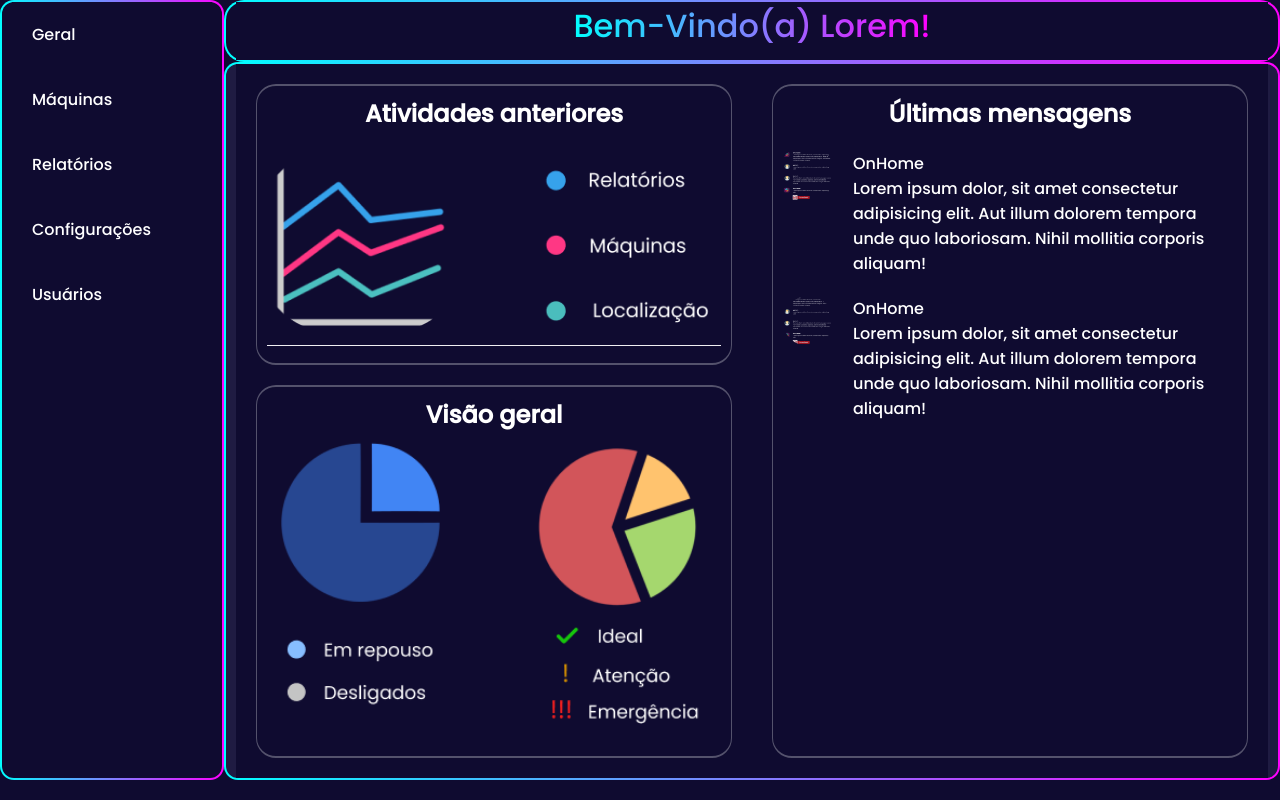
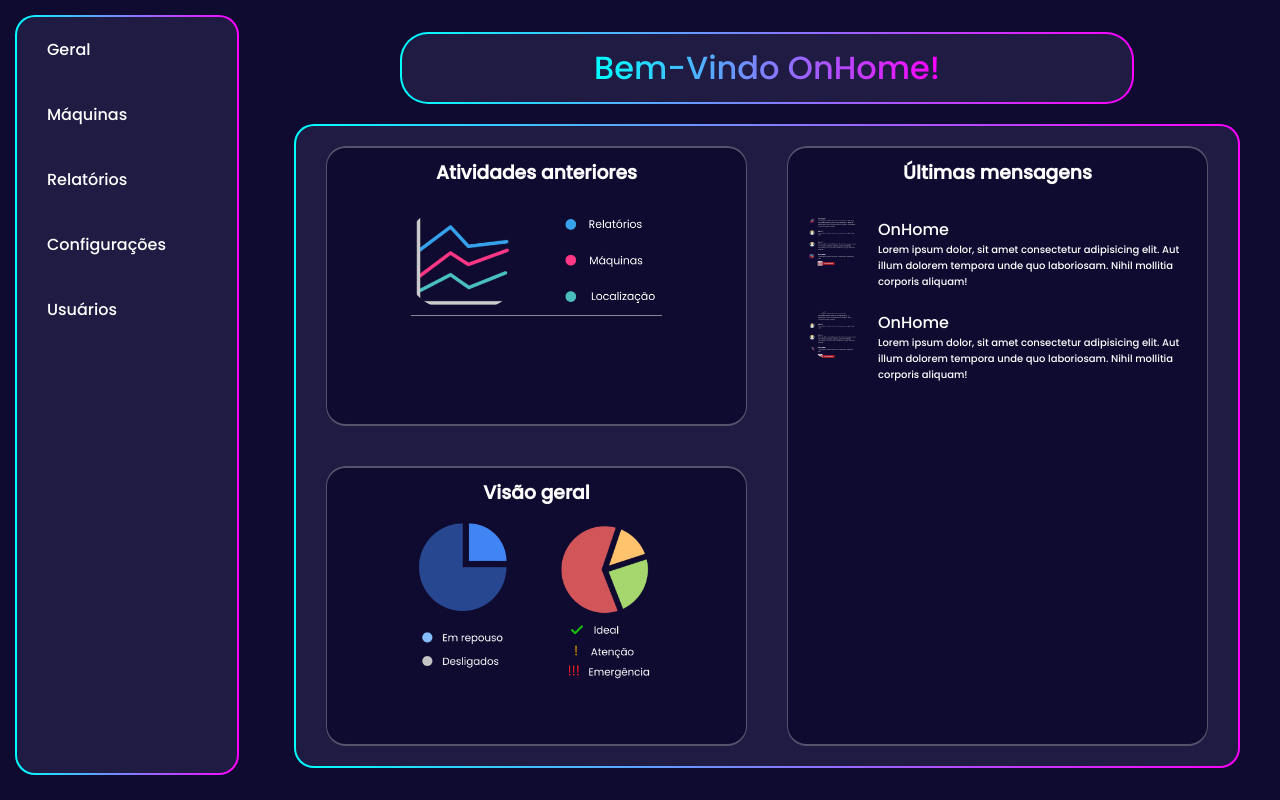
Before and after one commit to julianaesteves/projeto-p.i-onhome-site, a React (Create React App) app in the folder projeto-react/onhome/: page / in a window 1280 px wide. Built offline with nearby package versions, Linux system fonts and the light colour scheme.

Commit message:
Dashboard Geral - ajustado

```diff
--- a/projeto-react/onhome/src/App.css
+++ b/projeto-react/onhome/src/App.css
@@ -2,10 +2,10 @@
 
 * {
   font-family: 'Poppins', sans-serif;
-  background: #0F0B30;
 }
 
 body {
+  background: #0F0B30;
   margin: 0;
   padding: 0;
 }
--- a/projeto-react/onhome/src/App.js
+++ b/projeto-react/onhome/src/App.js
@@ -14,7 +14,7 @@ function App() {
       {/*<Home /> */}
       {/* <InitialPage /> */}
       <Dashboard />
-      {/*<Form /> */}
+      {/* <Form /> */}
     </div>
   );
 }
--- a/projeto-react/onhome/src/components/Border/index.jsx
+++ b/projeto-react/onhome/src/components/Border/index.jsx
@@ -6,7 +6,7 @@ const Border = ({ width, height, margin, textAlign, padding, cursor, onClick, ch
             <div className="border-gradient"
                 onClick={onClick}
                 style={{
-                    borderRadius: "20px",
+                    borderRadius: "28px",
                     padding: padding,
                     width: width,
                     height: height,
--- a/projeto-react/onhome/src/components/Border/style.css
+++ b/projeto-react/onhome/src/components/Border/style.css
@@ -2,8 +2,8 @@
     padding: 0 10px;
     border-width: 2px;
     border-style: solid;
-    /* background: linear-gradient(#1F1B42, #1F1B42) padding-box,
-                linear-gradient(to right, hsl(180, 100%, 50%), hsl(300, 100%, 50%)) border-box; */
+    background: linear-gradient(#1F1B42, #1F1B42) padding-box,
+                linear-gradient(to right, hsl(180, 100%, 50%), hsl(300, 100%, 50%)) border-box;
     border-radius: 20px;
     border-color: transparent;
 }
--- a/projeto-react/onhome/src/pages/Dashboard/Components/Machine/index.jsx
+++ b/projeto-react/onhome/src/pages/Dashboard/Components/Machine/index.jsx
@@ -1,46 +1,46 @@
-import { useState, useEffect } from "react"
-import Charts from "./Charts"
-import Process from "./Process"
-import Thermometer from "../Thermometer"
-import Title from "./Title"
-import Border from "../../../../components/Border"
+// import { useState, useEffect } from "react"
+// import Charts from "./Charts"
+// import Process from "./Process"
+// import Thermometer from "../Thermometer"
+// import Title from "./Title"
+// import Border from "../../../../components/Border"
 
-import "./style.css"
+// import "./style.css"
 
-const Machine = ({ machineInfo, handleWindow }) => {
-    const [machineStatus, setMachineStatus] = useState("")
-    const [textColor, setTextColor] = useState("")
+// const Machine = ({ machineInfo, handleWindow }) => {
+//     const [machineStatus, setMachineStatus] = useState("")
+//     const [textColor, setTextColor] = useState("")
 
-    useEffect(() => {
-        if (machineInfo.status > 65) {
-            setMachineStatus("EMERGÊNCIA")
-            setTextColor("#ff0000")
-        } else if (machineInfo.status >= 10) {
-            setMachineStatus("ATENÇÃO")
-            setTextColor("#ffff00")
-        } else if (machineInfo.status >= -60) {
-            setMachineStatus("IDEAL")
-            setTextColor("#008000")
-        }
-    }, [])
+//     useEffect(() => {
+//         if (machineInfo.status > 65) {
+//             setMachineStatus("EMERGÊNCIA")
+//             setTextColor("#ff0000")
+//         } else if (machineInfo.status >= 10) {
+//             setMachineStatus("ATENÇÃO")
+//             setTextColor("#ffff00")
+//         } else if (machineInfo.status >= -60) {
+//             setMachineStatus("IDEAL")
+//             setTextColor("#008000")
+//         }
+//     }, [])
 
-    return (
-        <div style={{ display: "flex", flexDirection: "column", margin: "15px"}}>
-            <Title squad={"- OnHome"} machineNumber={machineInfo.number} />
-            <div style={{ display: "flex" }}>
-                <div>
-                    <Border margin={"10px"} padding={"20px 15px"}>
-                        <div className="machine--thermometer--header">
-                            STATUS: <span style={{ color: `${textColor}` }}>{machineStatus}</span>
-                        </div>
-                        <Thermometer machineInfo={machineInfo}/>
-                    </Border>
-                    <Process />
-                </div>
-                <Charts handleWindow={handleWindow}/>
-            </div>
-        </div>
-    )
-}
+//     return (
+//         <div style={{ display: "flex", flexDirection: "column", margin: "15px"}}>
+//             <Title squad={"- OnHome"} machineNumber={machineInfo.number} />
+//             <div style={{ display: "flex" }}>
+//                 <div>
+//                     <Border margin={"10px"} padding={"20px 15px"}>
+//                         <div className="machine--thermometer--header">
+//                             STATUS: <span style={{ color: `${textColor}` }}>{machineStatus}</span>
+//                         </div>
+//                         <Thermometer machineInfo={machineInfo}/>
+//                     </Border>
+//                     <Process />
+//                 </div>
+//                 <Charts handleWindow={handleWindow}/>
+//             </div>
+//         </div>
+//     )
+// }
 
-export default Machine
+// export default Machine
--- a/projeto-react/onhome/src/pages/Dashboard/Components/Menu/styles.css
+++ b/projeto-react/onhome/src/pages/Dashboard/Components/Menu/styles.css
@@ -32,7 +32,8 @@ input[type="checkbox"]:checked + nav {
 
 .menu {
     display: flex;
-    max-height: 100vh;
+    max-height: 95vh;
+    margin: 15px;
 }
 .navbar {
     display: flex;
--- a/projeto-react/onhome/src/pages/Dashboard/Home/Message/style.css
+++ b/projeto-react/onhome/src/pages/Dashboard/Home/Message/style.css
@@ -6,6 +6,7 @@
 .home-graph-message .home-content-image {
     width: 50px;
     height: 50px;
+    margin: 0 0 0 20px;
 }
 .home-graph-message .home-content-image > img {
     width: 100%;
@@ -15,3 +16,8 @@
     flex: 1;
     text-align: left;
 }
+
+.home-content-description p {
+    font-size: 10px;
+    padding-right: 5px;
+}
--- a/projeto-react/onhome/src/pages/Dashboard/Home/index.jsx
+++ b/projeto-react/onhome/src/pages/Dashboard/Home/index.jsx
@@ -5,36 +5,44 @@ import Message from "./Message";
 import './style.css';
 const Home = () => {
     return (
-        <div style={{ flex: 1 }}>
-            <Border children={<GradientText title="Bem-Vindo(a) Lorem!" textAlign='center' />} />
+        <div className="home-graph-container">
+            <Border width={"730px"} padding={"10px 0 0 0"} margin={"0 0 20px 0"} children={<GradientText title="Bem-Vindo OnHome!" textAlign='center' />} />
             <div className="home-graph border-gradient">
+
+
                 <div className="home-column-graph">
+
                     <div className="home-graph-item">
                         <div className="home-graph-title">
-                            <h2>Atividades anteriores</h2>
+                            <h3>Atividades anteriores</h3>
                         </div>
                         <div className="home-graph-content">
-                            <img src="./images/grafico1.png" width='100%' alt="" />
+                            <img src="./images/grafico1.png" />
                         </div>
                     </div>
+
                     <div className="home-graph-item">
                         <div className="home-graph-title">
-                            <h2>Visão geral</h2>
+                            <h3>Visão geral</h3>
                         </div>
                         <div className="home-graph-content">
-                            <img src="./images/grafico2.png" width='100%' />
+                            <img src="./images/grafico2.png" />
                         </div>
                     </div>
+
                 </div>
-                <div className="home-column-graph">
-                    <div className="home-graph-item">
-                        <div className="home-graph-title">
-                            <h2>Últimas mensagens</h2>
-                        </div>
-                        <Message radius='10px' />
-                        <Message radius='100%' />
+
+
+                <div className="home-graph-item">
+                    <div className="home-graph-title">
+                        <h3>Últimas mensagens</h3>
                     </div>
+                    <Message radius='10px' />
+                    <Message radius='100%' />
                 </div>
+
+
+
             </div>
         </div>
     );
--- a/projeto-react/onhome/src/pages/Dashboard/Home/style.css
+++ b/projeto-react/onhome/src/pages/Dashboard/Home/style.css
@@ -1,32 +1,26 @@
-.border-gradient {
-    padding: 0 10px;
-    border-width: 2px;
-    border-style: solid;
-    background: linear-gradient(#0f0b30, #0f0b30) padding-box,
-                linear-gradient(to right, hsl(180, 100%, 50%), hsl(300, 100%, 50%)) border-box;
-    border-radius: 14px;
-    border-color: transparent;
+.home-graph-container{
+    display: flex;
+    align-items: center;
+    justify-content: center;
+    flex-direction: column;
+    height: 100vh;
 }
 
-.home-graph.border-gradient {
-    background: linear-gradient(#1f1b42, #1f1b42) padding-box,
-                linear-gradient(to right, hsl(180, 100%, 50%), hsl(300, 100%, 50%)) border-box;
-}
 .home-graph {
     display: flex;
     flex-wrap: wrap;
     color: white;
     text-align: center;
+    height: 80%;
+    margin: 0px 40px 0px 40px;
 }
-.home-graph > div {
-    flex: 1;
-    padding: 20px;
-    gap: 20px;
-}
+
 .home-column-graph {
+    width: 50%;
     display: flex;
     flex-direction: column;
 }
+
 .home-graph-item {
     flex: 1;
     display: flex;
@@ -35,6 +29,14 @@
     border-style: solid;
     border-color: #54526c;
     border-radius: 20px;
-    padding: 10px;
     background-color: #0f0b30;
+    margin: 20px;
 }
+
+.home-graph-item img{
+    width: 60%;
+}
+
+.home-graph-title {
+    margin: 10px;
+}
```
